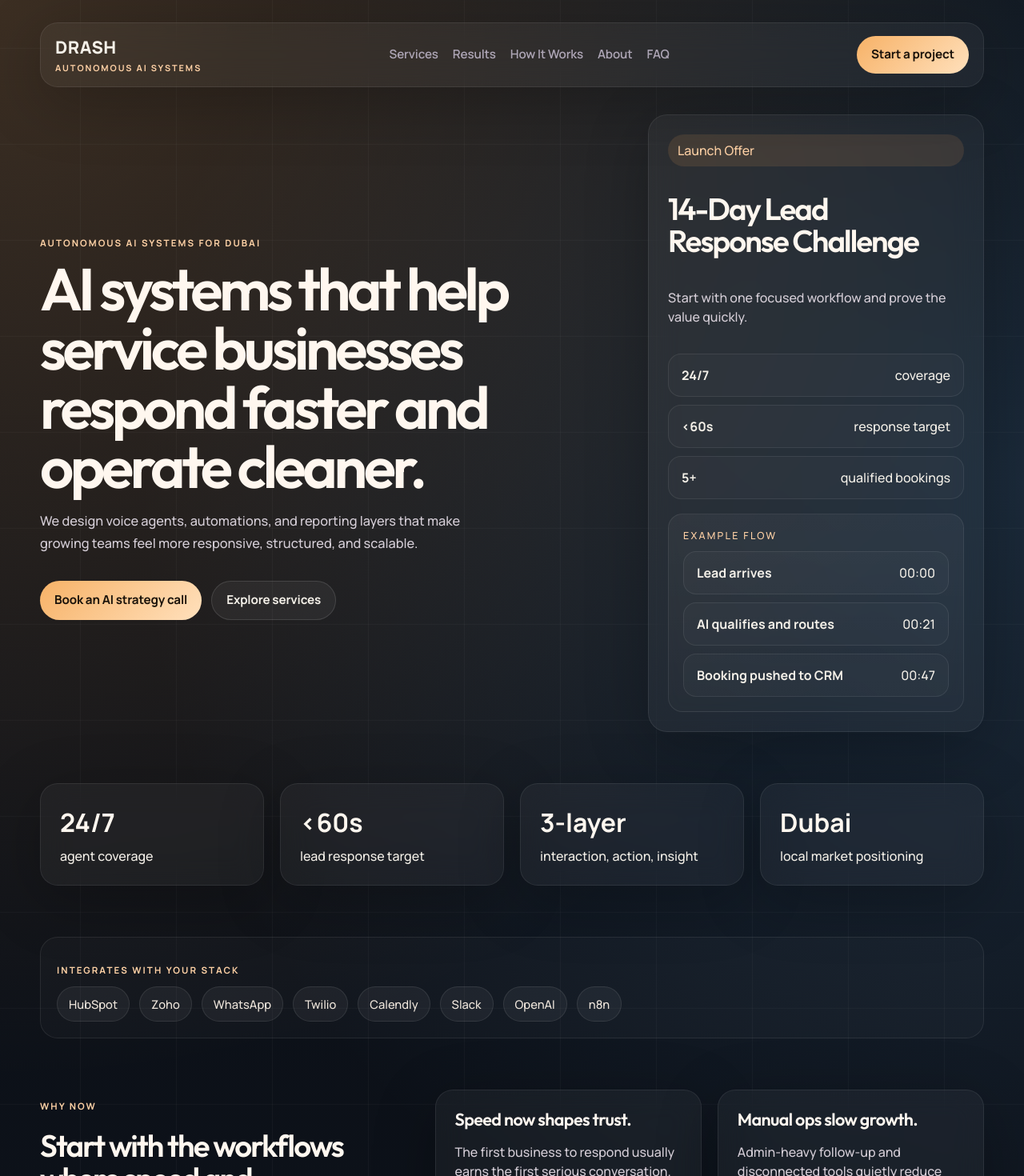
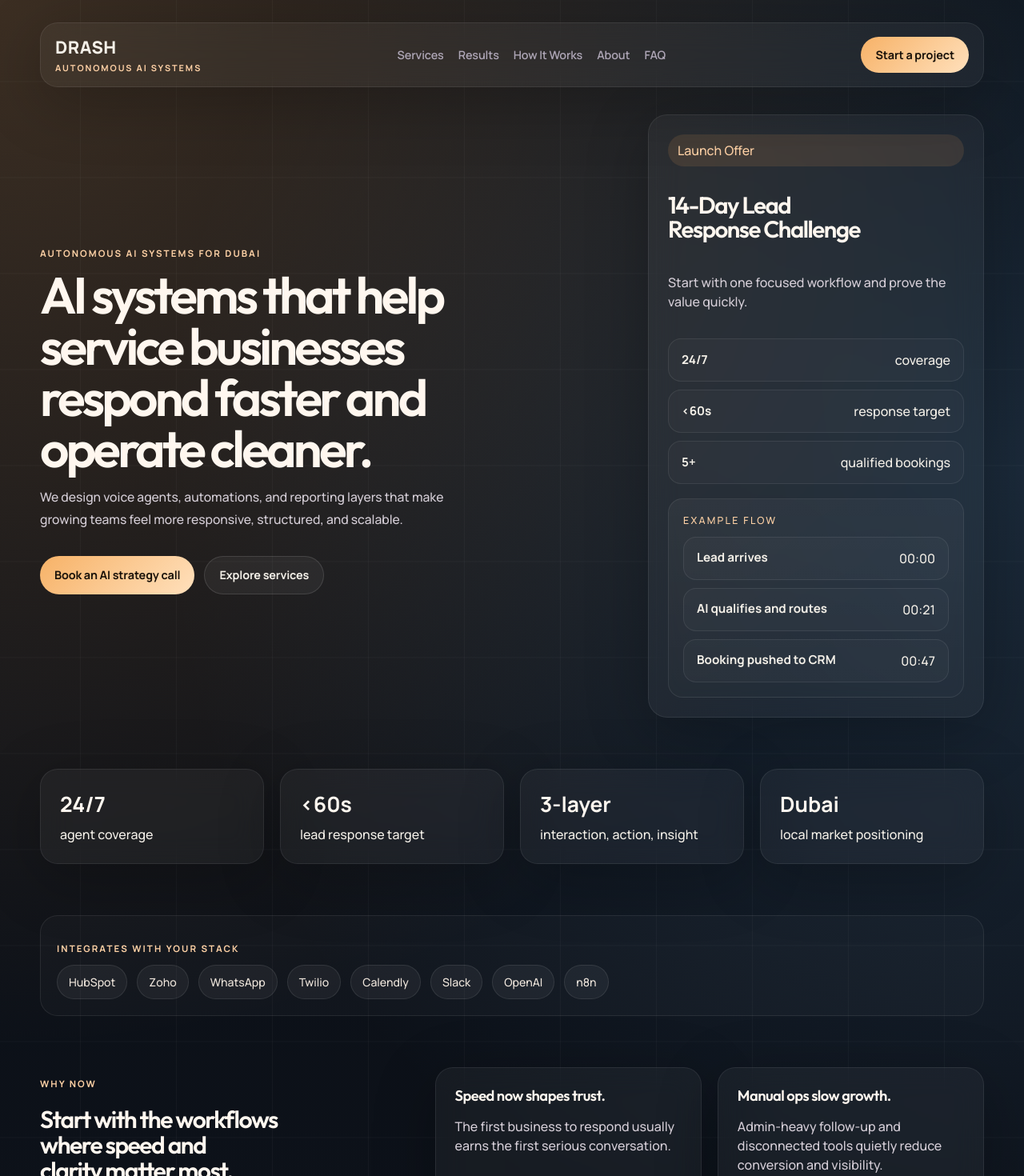
Before and after one commit to sagarr57/Automation_Startup, a React (Vite) app: page / in a window 1280 px wide. Shown: the top 1470 px of the page at 80% size. Built offline with nearby package versions, Linux system fonts and the light colour scheme.

Commit message:
reduce sizes

```diff
--- a/src/styles.css
+++ b/src/styles.css
@@ -159,7 +159,7 @@ h3 {
 
 .nav-link {
   color: var(--muted);
-  font-size: 0.95rem;
+  font-size: 0.9rem;
   font-weight: 600;
   letter-spacing: -0.01em;
   transition: color 0.2s ease;
@@ -176,7 +176,7 @@ h3 {
   justify-content: center;
   border-radius: 999px;
   padding: 12px 18px;
-  font-size: 0.95rem;
+  font-size: 0.9rem;
   font-weight: 700;
   letter-spacing: -0.01em;
   transition:
@@ -231,7 +231,7 @@ h3 {
 
 .hero h1,
 .page-hero h1 {
-  font-size: clamp(3rem, 5.8vw, 5.2rem);
+  font-size: clamp(2.6rem, 5vw, 4.6rem);
   max-width: 13ch;
 }
 
@@ -242,7 +242,7 @@ h3 {
 }
 
 .page-hero h1 {
-  font-size: clamp(2.7rem, 4.6vw, 4.25rem);
+  font-size: clamp(2.3rem, 4vw, 3.7rem);
   font-weight: 560;
   line-height: 1.02;
   letter-spacing: -0.055em;
@@ -251,7 +251,7 @@ h3 {
 
 .page-copy {
   max-width: 56ch;
-  font-size: 1.02rem;
+  font-size: 0.98rem;
   line-height: 1.75;
 }
 
@@ -283,7 +283,7 @@ h3 {
 }
 
 .hero-panel h2 {
-  font-size: clamp(1.8rem, 3vw, 2.6rem);
+  font-size: clamp(1.5rem, 2.3vw, 2.05rem);
   font-weight: 560;
   margin-bottom: 4px;
 }
@@ -318,7 +318,7 @@ h3 {
 }
 
 .stat-card strong {
-  font-size: 2rem;
+  font-size: 1.65rem;
   color: var(--heading);
 }
 
@@ -328,7 +328,7 @@ h3 {
 }
 
 .section-heading h2 {
-  font-size: clamp(2rem, 3vw, 3.1rem);
+  font-size: clamp(1.7rem, 2.35vw, 2.55rem);
   font-weight: 560;
   line-height: 1.05;
   letter-spacing: -0.05em;
@@ -371,7 +371,7 @@ h3 {
 .band-card h3,
 .process-card h3,
 .faq-card h3 {
-  font-size: 1.35rem;
+  font-size: 1.15rem;
   font-weight: 600;
   line-height: 1.15;
   letter-spacing: -0.03em;
@@ -402,7 +402,7 @@ h3 {
 }
 
 .large-card h2 {
-  font-size: clamp(1.7rem, 2.1vw, 2.1rem);
+  font-size: clamp(1.4rem, 1.7vw, 1.75rem);
   font-weight: 580;
 }
 
@@ -505,7 +505,7 @@ h3 {
   background: rgba(255, 255, 255, 0.05);
   border: 1px solid rgba(255, 255, 255, 0.09);
   color: #efe6dc;
-  font-size: 0.92rem;
+  font-size: 0.88rem;
 }
 
 .metric-stack {
@@ -527,7 +527,7 @@ h3 {
 
 .metric-row strong,
 .pipeline-step strong {
-  font-size: 1rem;
+  font-size: 0.95rem;
 }
 
 .pipeline-card {
@@ -551,7 +551,7 @@ h3 {
 }
 
 .cta-banner h2 {
-  font-size: clamp(1.9rem, 3.2vw, 2.9rem);
+  font-size: clamp(1.6rem, 2.5vw, 2.2rem);
   font-weight: 580;
   line-height: 1.04;
   letter-spacing: -0.05em;
@@ -618,7 +618,7 @@ h3 {
 
 .mini-copy {
   color: #aeb4c0;
-  font-size: 0.94rem;
+  font-size: 0.9rem;
 }
 
 .footer-links {
@@ -672,7 +672,7 @@ h3 {
 
   .hero h1,
   .page-hero h1 {
-    font-size: clamp(2.4rem, 10vw, 3.5rem);
+    font-size: clamp(2.1rem, 8.6vw, 3rem);
     max-width: 100%;
   }
 
```
Also changed, not shown: 4 other files (tests, documents, lock files or other folders).
